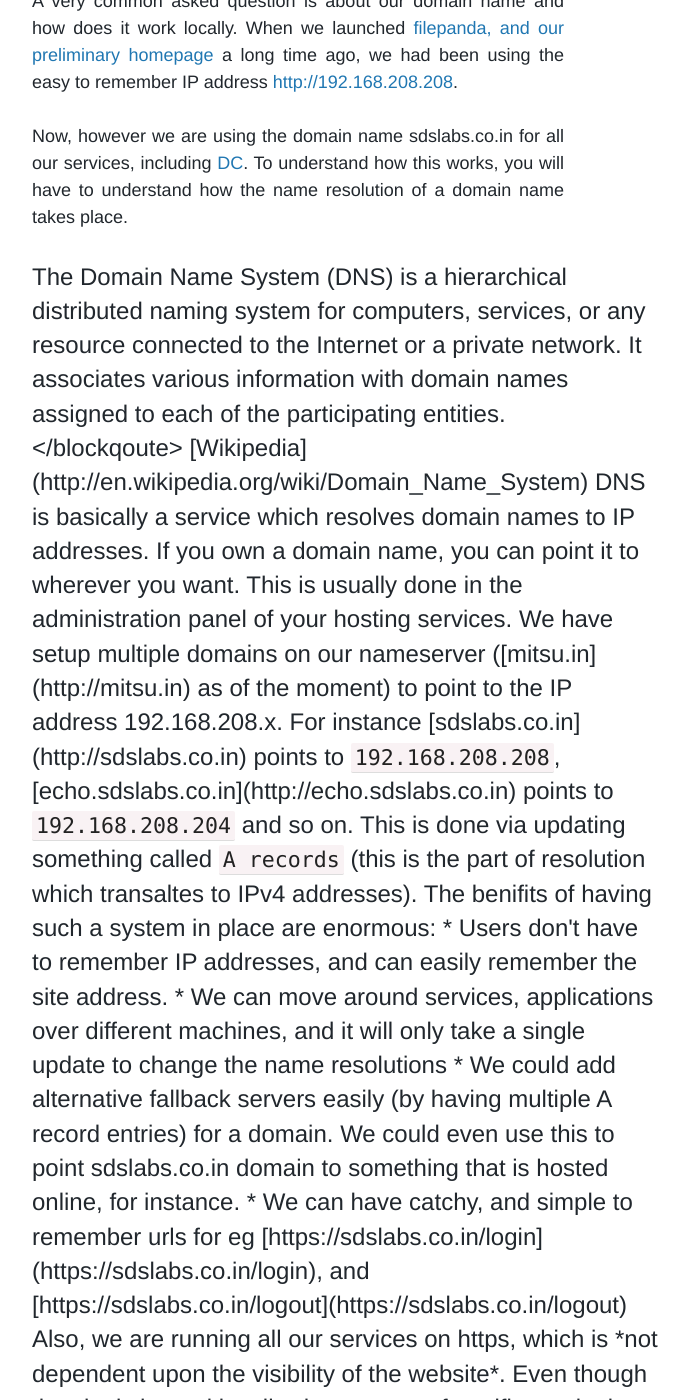
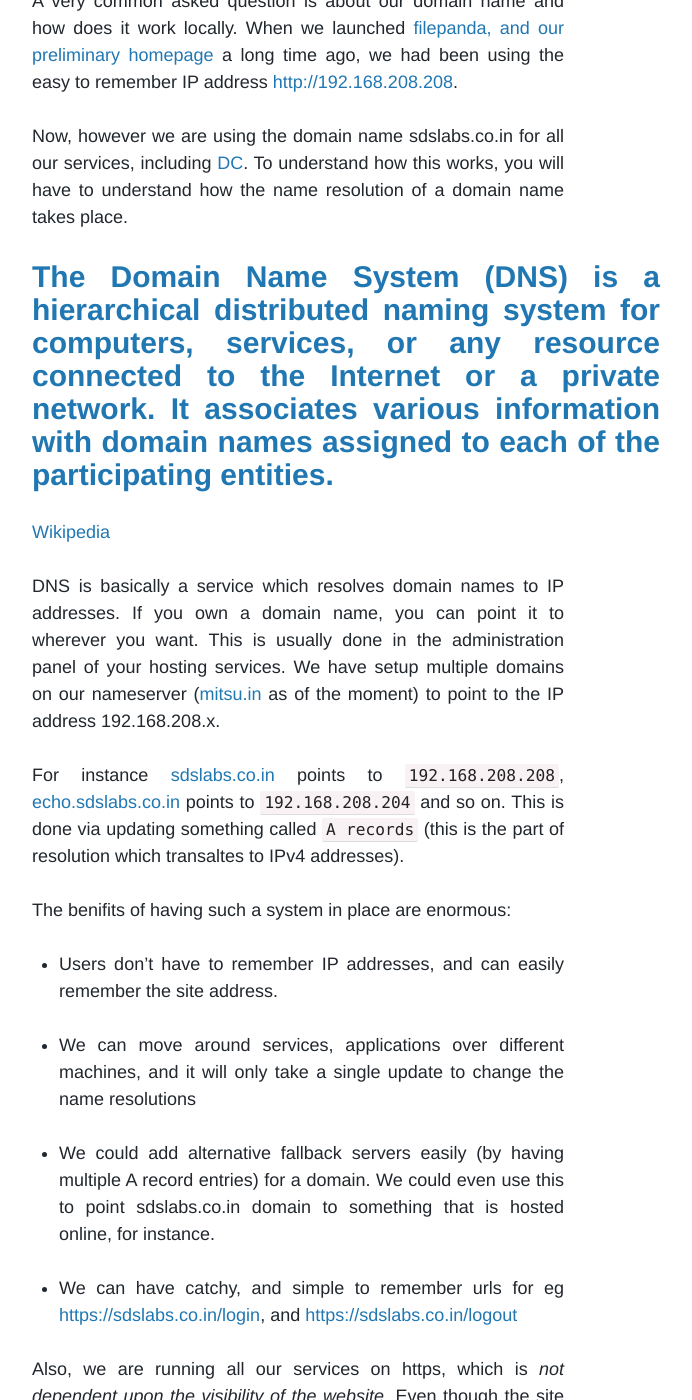
Before and after one commit to sdslabs/sdslabs.github.com, a Jekyll site: the page built from _posts/2014-07-27-sdslabs-domain-working.md, in a window 1280 px wide and 1400 px high, scrolled down 351 px. Shown: the whole window, without its empty margins (342-1034 px from the left). Built offline with Jekyll 4.4.1, drawn with Linux system fonts in a browser that asks for light colours; some web fonts are replaced; Markdown is read by kramdown in place of the engine named in the settings; comment, search, counter and statistics services are not loaded; some of the changed text lies outside the part shown.

Commit message:
fixed a typo in markdown for sdslabs-domain-working

```diff
--- a/_posts/2014-07-27-sdslabs-domain-working.md
+++ b/_posts/2014-07-27-sdslabs-domain-working.md
@@ -12,9 +12,9 @@ A very common asked question is about our domain name and how does it work local
 
 Now, however we are using the domain name sdslabs.co.in for all our services, including [DC](http://dc.sdslabs.co.in). To understand how this works, you will have to understand how the name resolution of a domain name takes place.
 
-<blockquote>
-The Domain Name System (DNS) is a hierarchical distributed naming system for computers, services, or any resource connected to the Internet or a private network. It associates various information with domain names assigned to each of the participating entities.
-</blockqoute>
+
+>The Domain Name System (DNS) is a hierarchical distributed naming system for computers, services, or any resource connected to the Internet
+>or a private network. It associates various information with domain names assigned to each of the participating entities.
 
 [Wikipedia](http://en.wikipedia.org/wiki/Domain_Name_System)
 
```
